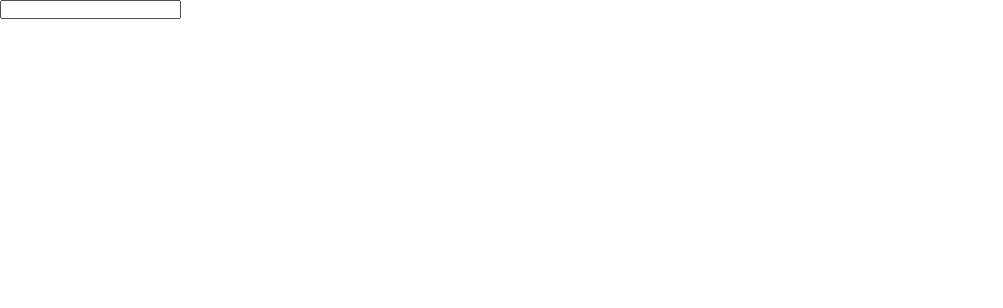
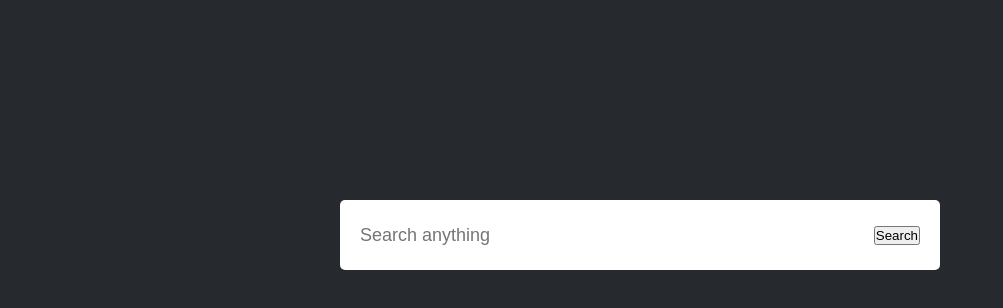
Before and after one commit to waibaBikash/search-box, a plain HTML site: page index.html in a window 1280 px wide. Shown: the whole page, without its empty margins (0-1003 px from the left). Drawn offline with Linux system fonts and the light colour scheme.

Commit message:
create a serch box

```diff
--- a/index.html
+++ b/index.html
@@ -9,7 +9,8 @@
 <body>
     <div class="search-box">
         <div class="row">
-           <input type="text" name="" id="">
+           <input type="text" id="input-box" placeholder="Search anything" autocomplete="off">
+           <button>Search</button>
         </div>
     </div>
 </body>
--- a/style.css
+++ b/style.css
@@ -4,3 +4,27 @@
   font-family: "Poppins", sans-serif;
   box-sizing: border-boxs;
 }
+body{
+  background: #262a2f;
+  color: #333;
+}
+.search-box{
+  width: 600px;
+  background: #fff;
+  margin: 200px auto 0;
+  border-radius: 5px;
+}
+.row{
+  display: flex;
+  align-items: center;
+  padding: 10px 20px;
+}
+input{
+  flex: 1;
+  height: 50px;
+  background: transparent;
+  border: 0;
+  outline: 0;
+  font-size: 18px;
+  color: #333;
+}
```
